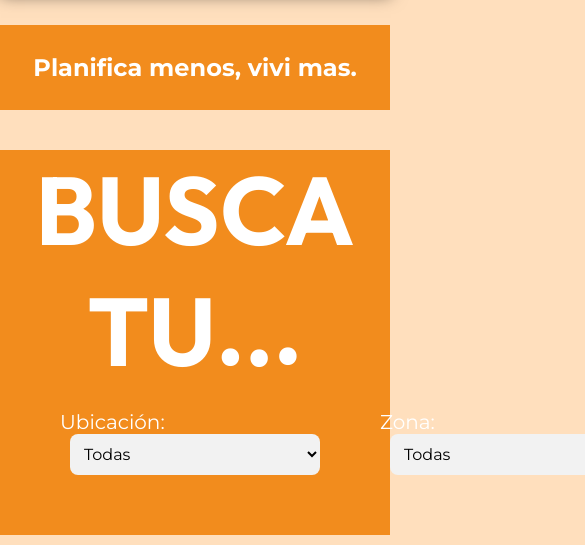
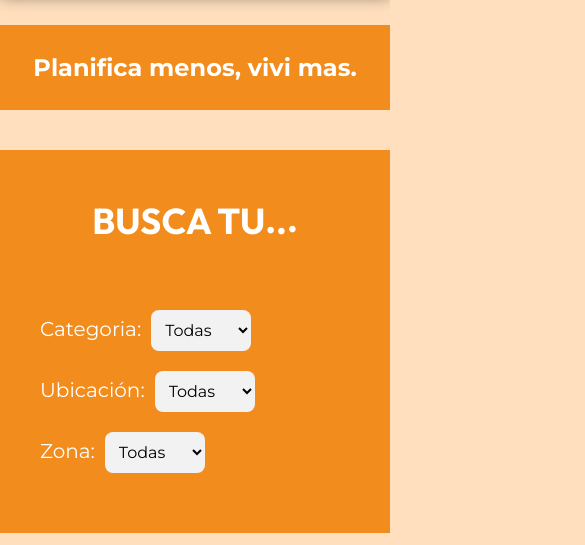
Before and after one commit to rodrivillaa/planya-demo, a React (Vite) app: page /zonaeste in a window 390 px wide. Shown: the part 139-684 px from the top of the page, 585 px wide, since content can reach past the window. Built offline with nearby package versions, Linux system fonts and the light colour scheme; no server answers; the database is empty.

Commit message:
responisve

```diff
--- a/src/components/pages/Mapa/mapcomponent.css
+++ b/src/components/pages/Mapa/mapcomponent.css
@@ -115,3 +115,130 @@ n de fondo con opacidad */
     background-color: #931004;
     transition: 1s;
 }
+
+@media (max-width: 480px){
+  .leaflet-container{
+
+    background-color: #007BFF;
+    width: 100% !important;
+
+  }
+  /* Centrar contenido y cambiar la fuente en el popup */
+.contenedormkr .leaflet-popup-content {
+  display: flex;
+  justify-content: center;
+  align-items: center;
+  text-align: center;
+  font-family: "Montserrat", sans-serif;
+}
+
+.contenedormkr img {
+  display: block;
+  margin: 0 auto; /* Centra la imagen */
+  border-radius: 8px; /* Opcional: bordes redondeados */
+}
+
+.contenedormkr a {
+  color: #007BFF; /* Cambia el color del enlace si lo deseas */
+  text-decoration: none;
+  font-weight: bold;
+  text-align: center;
+}
+
+.contenedormkr strong {
+  font-size: 1.2em;
+  display: block;
+  margin-bottom: 8px;
+  text-align: center;
+}
+
+.contenedormkr a:hover {
+  color: #6f29e0; /* Cambia el color del enlace si lo deseas */
+  text-decoration: none;
+  font-weight: bold;
+  text-align: center;
+}
+
+/* Personalización del recuadro blanco del Popup */
+.leaflet-popup-content-wrapper {
+  background-color: #FFDFBD; /* Cambia el color de fondo del popup */
+  border-radius: 5px; /* Bordes redondeados */
+  border: 2px solid #eeb67a; /* Color de borde */
+  box-shadow: 0px 4px 8px rgba(0, 0, 0, 0.2); /* Sombra alrededor */
+  padding: 5px; /* Espacio interno */
+}
+
+/* Personalización del triángulo que apunta al marcador */
+.leaflet-popup-tip {
+  background-color: #ffffff; /* Color de fondo del triángulo */
+}
+
+n de fondo con opacidad */
+/* Información sobre la imagen */
+.popup-info {
+  position: relative;
+  display: flex;
+  z-index: 2;
+  color: #fff; /* Color del texto */
+  padding: 10px;
+  border-radius: 8px;
+  text-align: center;
+  font-family: 'Arial', sans-serif; /* Cambia a la fuente que prefieras */
+  font-size: 12px;
+  font-weight: bold;
+  max-width: 30px;
+}
+
+.popup-info strong {
+  font-size: 1.1em;
+  display: block;
+  margin-bottom: 5px;
+}
+
+
+
+.popup-info a:hover {
+  text-decoration: underline;
+}
+
+
+
+
+
+
+
+.btn{
+  all: unset;
+  background-color: #F28C1D;
+  padding: 5px;
+  border-radius: 5px;
+  width: 90px;
+  text-align: center;
+  color: white;
+  font-family: "Montserrat", sans-serif;
+  cursor: pointer;
+  align-items: center;
+
+
+}
+
+.contenedorbtn{
+
+  display: flex;
+  justify-content: center;
+}
+
+.contenedormkr{
+  display: flex;
+  flex-direction: column;
+  justify-content: center;
+  align-items: center;
+
+}
+
+.btn:hover{
+  background-color: #931004;
+  transition: 1s;
+}
+
+}
--- a/src/components/pages/zonas/zonaeste/zonaeste.css
+++ b/src/components/pages/zonas/zonaeste/zonaeste.css
@@ -111,3 +111,145 @@ select {
       transform: translateY(-5px);
     }
   }
+
+  @media (max-width: 480px){
+    .ContenedorPadreBuscaTU{
+      background-color: #F28C1D;
+      padding: 20px;
+      margin: 40px 0px;
+      font-family: "Outfit", sans-serif;
+    }
+
+
+    /* Contenedores del Titulo */
+    .TitulosBuscaTu{
+      display: flex;
+      flex-direction: column;
+      justify-content: center;
+      align-items: center;
+      text-align: center;
+      height: 100px;
+    }
+    .TitulosBuscaTu_1{
+      font-size: 24px;
+      position: absolute;
+      color: white;
+
+    }
+
+    .contenedorBares{
+      display: flex;
+      flex-direction: column;
+      justify-content: center;
+      align-items: center;
+
+      margin: 0 auto;
+    }
+
+
+    .filtros{
+      display: flex;
+      flex-direction: column;
+      justify-content: center;
+      padding: 20px;
+      margin: 20px 0px;
+      gap: 20px;
+    }
+
+    /* Estilos básicos del select */
+    select {
+
+        background-color: #f2f2f2;
+        border: none;
+        padding: 10px;
+        margin: 0px 10px;
+        font-size: 16px;
+        border-radius: 8px;
+        width: 100px;
+        color: #000000;
+        cursor: pointer;
+        outline: none;
+        font-family: "Montserrat";
+      }
+
+      /* Añadir un ícono personalizado como flecha */
+      select::after {
+        content: '▼'; /* Puedes usar otro ícono aquí */
+        position: absolute;
+        right: 15px;
+        font-size: 12px;
+        color: #333;
+      }
+
+      /* Hover y focus en el select */
+      select:hover,
+      select:focus {
+        border-color: #000000;
+        background-color: #c9c8c8;
+      }
+
+      /* Estilos para opciones */
+
+
+      option {
+        background-color: #ffdfbd;
+        color: #F28C1D;
+        font-size: 14px;
+        padding: 5px;
+        transition: 2s;
+      }
+
+      option:hover {
+        background-color: #774209;
+        color: #F28C1D;
+        font-size: 24px;
+        padding: 5px;
+        transition: 2s;
+      }
+
+
+      .puntos span {
+        display: inline-block;
+        animation: ondaAnimacion 0.9s infinite;
+      }
+
+      .puntos span:nth-child(1) {
+        animation-delay: 0s;
+      }
+
+      .puntos span:nth-child(2) {
+        animation-delay: 0.2s;
+      }
+
+      .puntos span:nth-child(3) {
+        animation-delay: 0.4s;
+      }
+
+      @keyframes ondaAnimacion {
+        0%, 100% {
+          transform: translateY(0);
+        }
+        50% {
+          transform: translateY(-5px);
+        }
+      }
+
+      .subContenedor{
+        display: flex;
+
+        justify-content: center;
+        align-items: center;
+        flex-direction: column;
+      }
+
+      .subContenedor img{
+        width: 300px;
+        height: 300px;
+      }
+
+      .loading-container video{
+        width: 400px;
+        height: 400px;
+      }
+
+  }
```
Also changed, not shown: src/components/pages/zonas/zonaeste/ZonaEste.jsx (line endings or trailing spaces).
